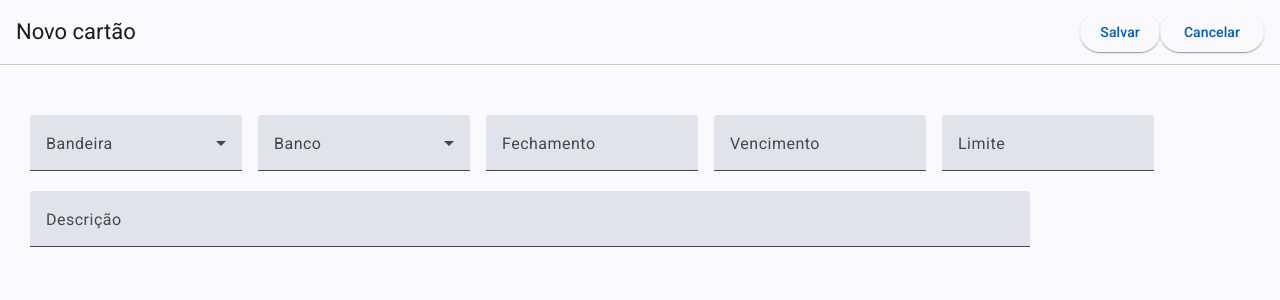
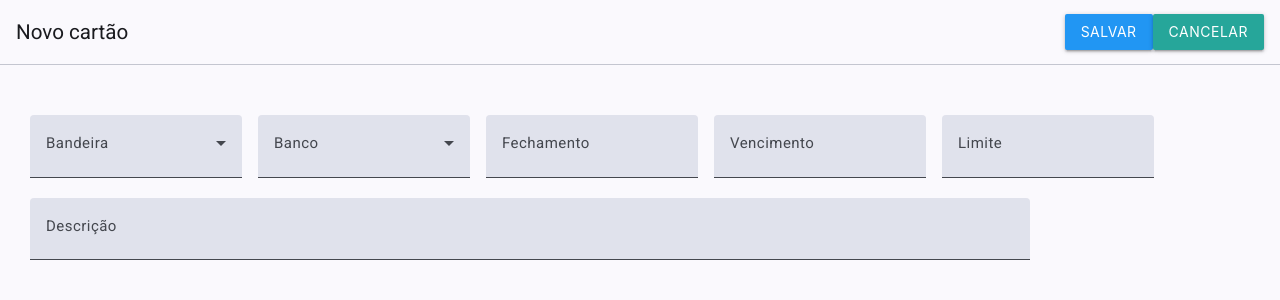
Before and after one commit to rogerio137/financeiro-front, an Angular app: page /home in a window 1280 px wide. Shown: the top 300 px of the page. Built offline with nearby package versions, Linux system fonts and the light colour scheme.

Commit message:
Adicionando materialize no projeto para uso do toast

```diff
--- a/angular.json
+++ b/angular.json
@@ -32,7 +32,12 @@
               "src/assets"
             ],
             "styles": [
+              "node_modules/materialize-css/dist/css/materialize.css",
               "src/styles.scss"
+            ],
+            "scripts": [
+              "node_modules/jquery/dist/jquery.js",
+              "node_modules/materialize-css/dist/js/materialize.js"
             ]
           },
           "configurations": {
--- a/package.json
+++ b/package.json
@@ -19,6 +19,8 @@
     "@angular/material": "^21.2.10",
     "@angular/platform-browser": "^21.2.13",
     "@angular/router": "^21.2.13",
+    "jquery": "^4.0.0",
+    "materialize-css": "^1.0.0",
     "rxjs": "~7.8.0",
     "tslib": "^2.3.0"
   },
--- a/src/app/pages/cartao-component/cartao-component.html
+++ b/src/app/pages/cartao-component/cartao-component.html
@@ -1,8 +1,8 @@
 <mat-toolbar>
   <span>Novo cartão</span>
   <span class="espacamento-botoes"></span>
-  <button mat-raised-button color="primary" class="botoes-toolbar" (click)="salvar()">Salvar</button>
-  <button mat-raised-button>Cancelar</button>
+  <button class="btn blue waves-effect waves-light" (click)="salvar()">Salvar</button>
+  <button class="btn waves-effect waves-light">Cancelar</button>
 </mat-toolbar>
 <mat-divider></mat-divider>
 <div [formGroup]="form" class="form-container" >
```
Also changed, not shown: 1 other file (tests, documents, lock files or other folders).
